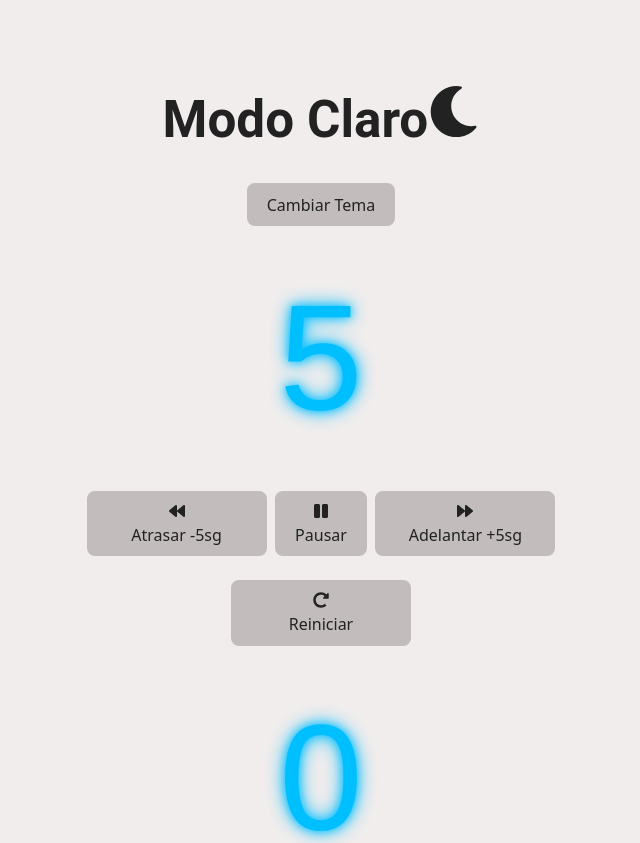
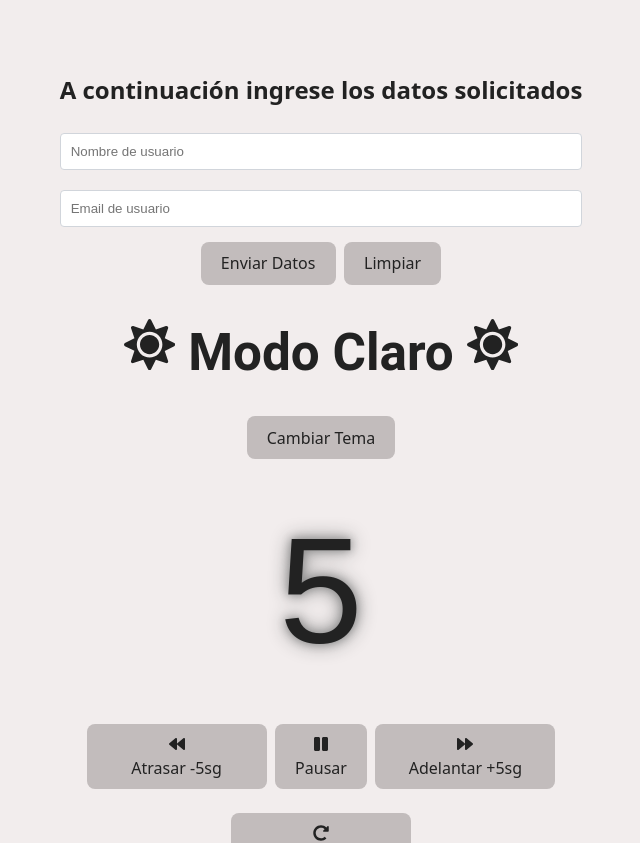
Before and after one commit to yohav08/ACMUD-Front_React, a React (Vite) app: page / in a window 1280 px wide. Shown: the top 843 px of the page, without its empty margins (319-959 px from the left). Built offline with nearby package versions, Linux system fonts and the light colour scheme; a web font is replaced by a local one.

Commit message:
Formulario con estilos y espresiones regulares

```diff
--- a/src/App.css
+++ b/src/App.css
@@ -1,36 +1,12 @@
+html{
+  scroll-behavior: smooth;
+}
+
 #root {
   max-width: 1280px;
   margin: 0 auto;
   padding: 2rem;
   text-align: center;
-}
-
-.logo {
-  height: 6em;
-  padding: 1.5em;
-  will-change: filter;
-  transition: filter 300ms;
-}
-.logo:hover {
-  filter: drop-shadow(0 0 2em #646cffaa);
-}
-.logo.react:hover {
-  filter: drop-shadow(0 0 2em #61dafbaa);
-}
-
-@keyframes logo-spin {
-  from {
-    transform: rotate(0deg);
-  }
-  to {
-    transform: rotate(360deg);
-  }
-}
-
-@media (prefers-reduced-motion: no-preference) {
-  a:nth-of-type(2) .logo {
-    animation: logo-spin infinite 20s linear;
-  }
 }
 
 .counter {
@@ -48,7 +24,13 @@
 }
 
 
-/* Tema claro aplicado al body */
+/* Tema claro aplicado */
+
+.claro .counter {
+  color: #222;
+  text-shadow: 0 0 10px #888, 0 0 20px #888;
+}
+
 body.claro {
   background-color: #f2eded;
   color: #222;
@@ -63,7 +45,13 @@ body.claro {
   color: #222;
 }
 
-/* Tema oscuro aplicado al body */
+.claro input, .claro textarea {
+  background: #ffffff;
+  color: #000000; /* Negro puro para máximo contraste */
+  border: 1px solid #d1d5db;
+}
+
+/* Tema oscuro aplicado */
 body.oscuro {
   background-color: #1c1c1c;
   color: #f5f5f5;
@@ -76,3 +64,38 @@ body.oscuro {
   background: #444;
   color: #fff;
 }
+
+.oscuro input, .oscuro textarea {
+  background: #1f2937;
+  color: #ffffff; /* Blanco puro */
+  border: 1px solid #374151;
+}
+
+input, textarea {
+  width: 100%;
+  padding: 10px;
+  margin: 5px 0 15px 0;
+  border: 0.5px solid #ffffff;
+  border-radius: 4px;
+  box-sizing: border-box;
+  border-color: #00bfff;
+  outline: none;
+}
+
+.submit-clear-btns{
+  display: 'flex';
+  gap: '10px';
+  margin-top: '15px';
+  border-color: #00bfff;
+
+}
+
+@keyframes fadeIn {
+  from { opacity: 0; }
+  to { opacity: 1; }
+}
+
+.p-error{
+  animation: fadeIn 1.5s forwards;
+
+}
--- a/src/App.jsx
+++ b/src/App.jsx
@@ -1,19 +1,20 @@
 import { useState, useEffect } from 'react';
 import './App.css';
 
+// Tarea 1
 import { Btn_1 } from './components/btn_1.jsx';
+
+// Tarea 2
 import { Btn } from './components/btn.jsx';
+import { useCounter } from './hooks/useCounter';
+import { FaPlay, FaPause, FaRedoAlt, FaForward, FaBackward } from "react-icons/fa";
 
-
-import { useCounter } from './hooks/useCounter';
-
-
-import { FaPlay, FaPause, FaRedoAlt, FaForward, FaBackward } from "react-icons/fa";
-import { BiBorderOuter } from 'react-icons/bi';
-
-
+// Tarea 3
 import {TemaProvider} from './components/TemaProvider.jsx'
 import {Pagina} from './components/Pagina.jsx'
+
+// Tarea 4
+import { FormExpR } from './components/FormExpR.jsx';
 
 
 function App() {
@@ -33,10 +34,19 @@ function App() {
   const  decrement = () => {
     setCount(counter1-1);
   }
+  // Counter en el tittle, deshabilitado - incremento y decremento
+  // useEffect(() => {
+  //   document.title = counter1;
+  // }), [counter1];
 
 
   return (
     <>
+      {/* Formularios - Tarea 4 */}
+
+      <h2>A continuación ingrese los datos solicitados</h2>
+      <FormExpR/>
+
 
       {/* TemaProvider y Pagina - Tarea 3 */}
       <TemaProvider>
--- /dev/null
+++ b/src/components/FormExpR.jsx
@@ -0,0 +1,48 @@
+import { useForm } from '../hooks/useForm';
+import { Input } from './input.jsx';
+import { Btn } from './btn.jsx';
+
+export function FormExpR() {
+    const { formData, error, setError, handleChange, resetForm } = useForm({
+        nombre: "",
+        email: "",
+    });
+
+    const handleSubmit = (e) => {
+        e.preventDefault();
+
+        if (!formData.nombre || !formData.email) {
+            setError("Todos los campos son obligatorios");
+            return;
+        }
+
+        if (!/\S+@\S+\.\S+/.test(formData.email)) {
+            setError("El correo no es válido");
+            return;
+        }
+
+        setError("");
+        alert("Información registrada correctamente ¡Gracias!");
+        resetForm(); // limpia los inputs después de enviar
+    };
+
+    // Función para limpiar mediante el botón
+    const handleClear = () => {
+        resetForm();
+    };
+
+    return (
+        <form className="formulario" onSubmit={handleSubmit}>
+
+            <Input name="nombre" value={formData.nombre} placeholder="Nombre de usuario" onChange={handleChange} className="nombre" />
+            <Input name="email" value={formData.email} placeholder="Email de usuario" onChange={handleChange} className="email" />
+
+            {error && <p className='p-error' style={{"color": "red", "fontSize": 20}}>{error}</p>}
+
+            <div className='submit-clear-btns'>
+                <Btn type="submit" className="submit-btn"> Enviar Datos </Btn> &nbsp;
+                <Btn type="button" onClick={handleClear} className="clear-btn"> Limpiar </Btn>
+            </div>
+        </form>
+    );
+}
--- a/src/components/Pagina.jsx
+++ b/src/components/Pagina.jsx
@@ -12,8 +12,9 @@ export function Pagina(){
     return(<>
         <div>
             <h1 style={{"fontFamily": "Roboto, sans-serif"}}>
-                {oscuro ? "Modo Oscuro" : "Modo Claro"}
-                {oscuro ? <FaSun /> : <FaMoon />}
+                {oscuro ? <FaMoon /> : <FaSun />}
+                {oscuro ? " Modo Oscuro " : " Modo Claro "}
+                {oscuro ? <FaMoon /> : <FaSun />}
             </h1>
 
             <button className="btn" onClick={alternarTema}>
--- a/src/components/btn.jsx
+++ b/src/components/btn.jsx
@@ -1,7 +1,6 @@
-// Counter con adelantar y atrasar - Tarea 2
-export function Btn({ onClick, children, className }) {
+export function Btn({ onClick, children, className, type = "button" }) {
     return (
-        <button className={className} onClick={onClick}>
+        <button type={type} className={className} onClick={onClick}>
             {children}
         </button>
     );
--- /dev/null
+++ b/src/components/input.jsx
@@ -0,0 +1,20 @@
+// Input reutilizable - Tarea 3
+export function Input({
+    type = "text",
+    name,
+    value,
+    placeholder,
+    onChange,
+    className = ""
+}) {
+    return (
+        <input
+            type={type}
+            className={className}
+            name={name}
+            value={value}
+            placeholder={placeholder}
+            onChange={onChange}
+        />
+    );
+}
--- /dev/null
+++ b/src/hooks/useForm.jsx
@@ -0,0 +1,29 @@
+import { useState } from "react";
+
+export function useForm(initialState = {}) {
+    const [formData, setFormData] = useState(initialState);
+    const [error, setError] = useState("");
+
+    const handleChange = (e) => {
+        const { name, value } = e.target;
+        setFormData({
+            ...formData,
+            [name]: value
+        });
+    };
+
+    // Función para limpiar el formulario
+    const resetForm = () => {
+        setFormData(initialState);
+        setError("");
+    };
+
+    return {
+        formData,
+        error,
+        setError,
+        handleChange,
+        resetForm,
+        setFormData
+    };
+}
```
Lines whose indentation alone changed are shown as unchanged.
